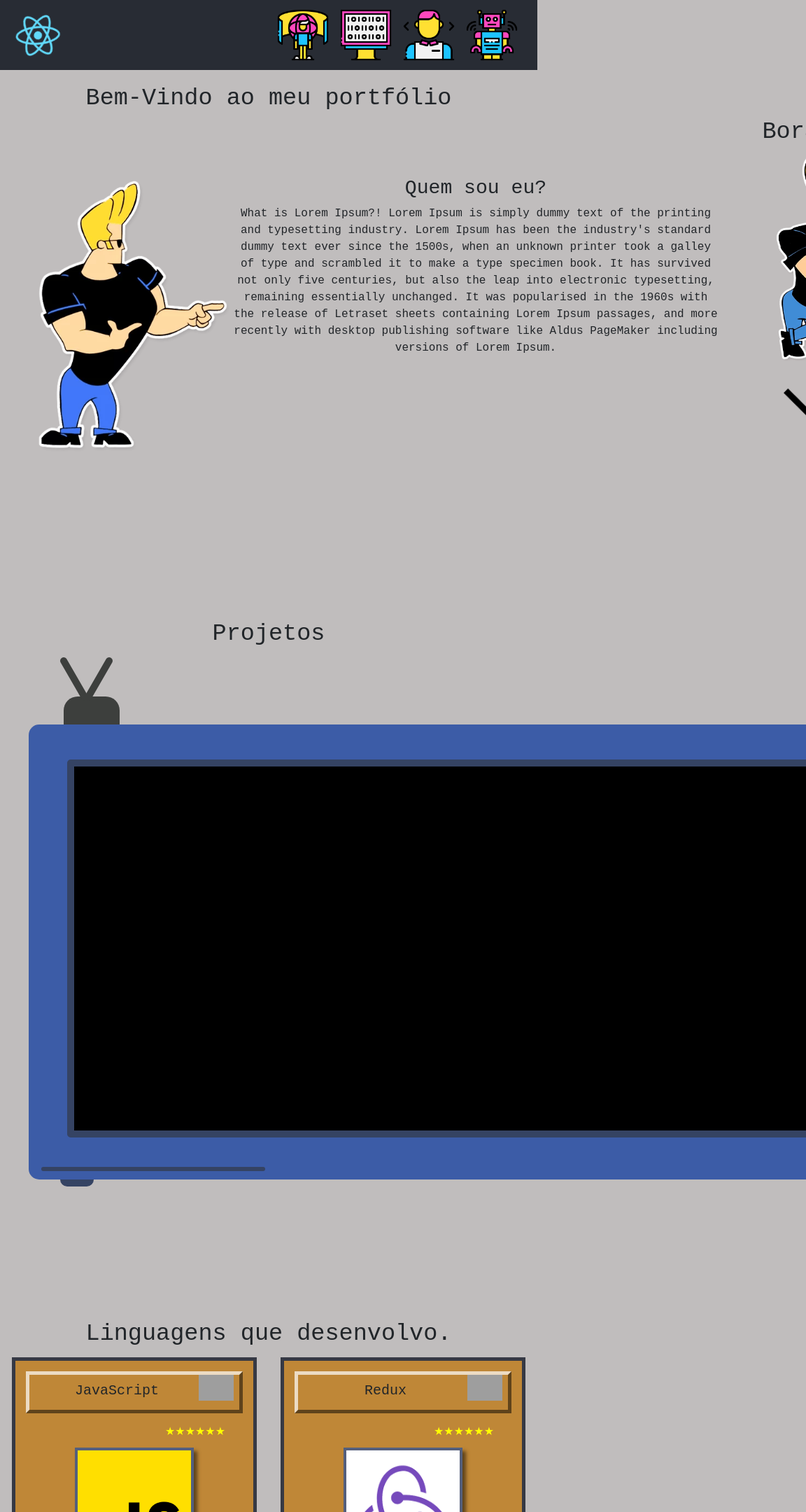
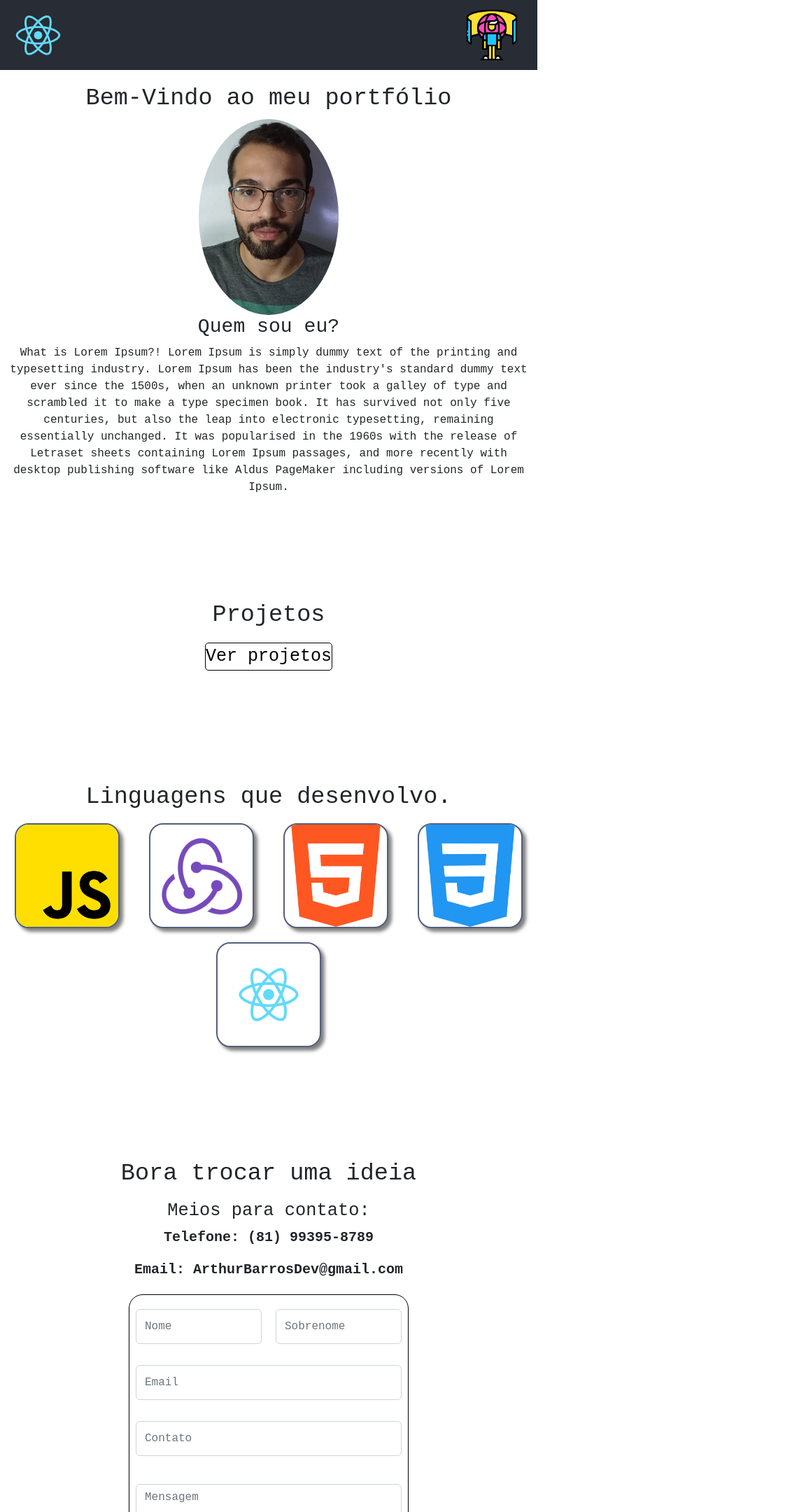
Before and after one commit to Artmoraes/Portfolio, a React (Create React App) app: page / in a window 768 px wide. Shown: the top 2160 px of the page at 70% size, 1152 px wide, since content can reach past the window. Built offline with nearby package versions, Linux system fonts and the light colour scheme; grey boxes are pictures that could not be loaded.

Commit message:
Deixando o portfólio modelo My Personality totalmente responsivo para telas de 320px até 1920px

```diff
--- a/src/App.css
+++ b/src/App.css
@@ -1,3 +1,26 @@
+@media screen and (min-width: 320px) and (max-width: 400px) {
+  .App-logo {
+    height: 20vmin;
+    pointer-events: none;
+  }
+
+  @media (prefers-reduced-motion: no-preference) {
+    .App-logo {
+      animation: App-logo-spin infinite 20s linear;
+    }
+  }
+
+  @keyframes App-logo-spin {
+    from {
+      transform: rotate(0deg);
+    }
+    to {
+      transform: rotate(360deg);
+    }
+  }
+}
+@media screen and (min-width: 501px){
+
 .App-logo {
   height: 10vmin;
   pointer-events: none;
@@ -17,3 +40,4 @@
     transform: rotate(360deg);
   }
 }
+}
--- a/src/CardWelcome.js
+++ b/src/CardWelcome.js
@@ -1,10 +1,12 @@
 import React from 'react';
+import perfil from '../src/FunnyPortfolio/Components/Contact/png/perfil.jpg';
 import './FunnyPortfolio/StyleWelcome.css';
 
 const CardWelcomeBlock = () => {
   return (
     <div className="My--Person--Block">
       <div>
+        <img src={perfil} alt='perfil' className='photo--perfil'/>
         <h2>Quem sou eu?</h2>
         <p>
           What is Lorem Ipsum?!
--- a/src/FunnyPortfolio/Components/Contact/ContactMe.js
+++ b/src/FunnyPortfolio/Components/Contact/ContactMe.js
@@ -11,7 +11,7 @@ function contats() {
       <label className='contacts'>
         <h3>Meios para contato:</h3>
         <p>Telefone: {`(81) 99395-8789`}</p>
-        <p>Email: {`Artmoraes1@gmail.com`}</p>
+        <p>Email: {`ArthurBarrosDev@gmail.com`}</p>
       </label>
       <img src={batman} alt="Avatar" className='contactMe--Batman'></img>
     </fieldset>
--- a/src/FunnyPortfolio/Components/Contact/style.css
+++ b/src/FunnyPortfolio/Components/Contact/style.css
@@ -1,3 +1,125 @@
+@media screen and (min-width: 300px) and (max-width: 1024px) {
+  body {
+    font-family: 'VT323', monospace;
+    text-align: center;
+  }
+
+  .body{
+    display: flex;
+    flex-wrap: wrap;
+    flex-direction: row;
+    justify-content:space-around;
+    align-items: center;
+  }
+
+  .form{
+    display: flex;
+    width:750px;
+    justify-content:center;
+    align-items: center;
+    align-content: center;
+    align-self: center;
+    height: 450px;
+  }
+
+  .forms{
+    display: flex;
+    flex-wrap: wrap;
+    flex-direction: row;
+    justify-content:space-evenly;
+    width:1900px;
+  }
+
+  .contacts{
+    display: flex;
+    flex-wrap: wrap;
+    flex-direction: row;
+    justify-content: center;
+    width: 400px;
+  }
+
+  textarea {
+    resize: none;
+  }
+
+  .contactMe--Form{
+    display: flex;
+    border: 1px solid black;
+    border-radius: 20px;
+    color: aliceblue;
+    flex-direction: column;
+    width: 400px;
+    justify-content: center;
+    justify-items: center;
+    align-items: center;
+    align-content: center;
+  }
+
+  .contactMe--Name {
+    width: 380px;
+    justify-content: space-between;
+    display: flex;
+    flex-direction: row;
+    justify-items: flex-start;
+    align-items: flex-start;
+  }
+
+  .contactMe--Label {
+    width: 380px;
+    display: flex;
+    justify-items: flex-start;
+    align-items: flex-start;
+  }
+
+  .buzz-contactMe--Image{
+    display: flex;
+    align-self: flex-end;
+    margin-bottom: 5px;
+  }
+
+  .contactMe--Input {
+    display: flex;
+    flex-direction: row;
+    width: 180px;
+    height: 50px;
+    margin-bottom: 10px;
+    margin-top: 10px;
+  }
+
+  .contactMe--Others--Input{
+    display: flex;
+    height: 50px;
+    margin: 0px 10px 10px 0px;
+  }
+  .contactMe--Text {
+    display: flex;
+    margin-top: 20px;
+    flex-direction: row;
+    width: 380px;
+    margin-bottom: 20px;
+  }
+  .contactMe--Button {
+    display: flex;
+    align-self: flex-end;
+    margin-right: 10px;
+    margin-bottom: 20px;
+  }
+
+  .contactMe--Perfil{
+    display: none;
+    width: 250px;
+    border-radius: 50%;
+  }
+
+  .contactMe--Batman{
+    display: none;
+  }
+
+
+}
+
+@media screen and (min-width: 1440px) {
+
 body {
   font-family: 'VT323', monospace;
   text-align: center;
@@ -110,5 +232,7 @@ textarea {
 }
 
 .contactMe--Batman{
+  width:40%;
   border-radius: 10%;
 }
+}
--- a/src/FunnyPortfolio/Components/Languages/cards.css
+++ b/src/FunnyPortfolio/Components/Languages/cards.css
@@ -1,41 +1,50 @@
-/* .container{
-  width: 328px;
-  height: 480px;
-  -webkit-perspective: 1500;
+@media screen and (min-width: 300px) and (max-width: 1024px) {
+  #name {
+    display: none;
+  }
+  #symbol {
+    display: none;
+  }
+  #symbol img {
+    display: none;
+  }
+  #level {
+    display: none;
+  }
+  #pic {
+    margin: 10px;
+  }
+  #pic img {
+    border: 2px solid #545F7C;
+    box-shadow: 5px 5px 5px rgba(0,0,0,.5);
+
+  }
+  #pic img {
+    background-color: rgb(255, 255, 255);
+    width: 150px;
+    height: 150px;
+    border-radius: 20px;
+  }
+
+  #description {
+    display: none;
+  }
+  #description h2 {
+    display: none;
+    }
+  #description p {
+    display: none;
+  }
+  #stats {
+    display: none;
+    }
+  #stats p {
+    display: none;
+  }
+
 }
 
-.container:hover .card{
-  -webkit-transform: rotateY(180deg);
-}
-
-.card, .front, .back{
-  width: 100%;
-  height: 100%;
-  border-radius: 5px;
-}
-
-.card{
-  position: relative;
-  -webkit-transition: transform 1.5s;
-  -webkit-transform-style: preserve-3d;
-  background-image: url('https://vignette.wikia.nocookie.net/yugioh/images/9/95/SlifertheSkyDragon-GBI-AE-Back.png/revision/latest/scale-to-width-down/328?cb=2010072608370');
-}
-
-.front, .back{
-  position: absolute;
-  top: 0;
-  left: 0;
-  -webkit-backface-visibility: hidden;
-}
-
-.front{
-  z-index: 2;
-  overflow: hidden;
-}
-
-.back{
-  -webkit-transform: rotateY(180deg);
-} */
+@media screen and (min-width: 1440px) {
 
 #card {
   border: 5px solid #363944;
@@ -112,3 +121,5 @@
   margin-top: -21px;
   text-align: left;
 }
+
+}
--- a/src/FunnyPortfolio/Components/Languages/style.css
+++ b/src/FunnyPortfolio/Components/Languages/style.css
@@ -1,3 +1,31 @@
+@media screen and (min-width: 400px) and (max-width: 1024px) {
+  .space {
+    display:flex;
+    flex-wrap: wrap;
+    align-content: space-between;
+    align-items: center;
+    justify-content: space-around;
+  }
+
+
+  label{
+    display: flex;
+    margin: 10px;
+    width: 200px;
+    font-size: 20px;
+    font-weight: 700;
+    flex-direction: column;
+    justify-items: flex-start;
+    align-items: center;
+  }
+
+}
+
+@media screen and (min-width: 1440px) {
+  body {
+    background-color: rgb(14, 22, 14);
+  }
+
 .space {
   display:flex;
   flex-wrap: wrap;
@@ -17,3 +45,4 @@ label{
   justify-items: flex-start;
   align-items: center;
 }
+}
--- a/src/FunnyPortfolio/Components/Welcome.js
+++ b/src/FunnyPortfolio/Components/Welcome.js
@@ -20,7 +20,7 @@ const navBarWelcome = () => {
       </section>
       <section className="icons--navBar">
         <a href="#formal" target="_parent" title="Ir para o portfólio formal">
-          <img src={avatar} alt="Avatar" className="item--icon" />
+          <img src={avatar} alt="Avatar" className="formalIMG" />
         </a>
         <a href="#projetos" target="_parent" title="Projetos realizados">
           <img src={pcBinario} alt="Avatar" className="item--icon" />
--- a/src/FunnyPortfolio/Components/projetos/Projetos.js
+++ b/src/FunnyPortfolio/Components/projetos/Projetos.js
@@ -23,7 +23,7 @@ function Projetos() {
   return <body>
     <div className='container'>
       <div className='tv'>
-        <label>
+        <label className='alingScreen'>
           <input type="checkbox" value={test} onClick={() => setTest(!test)}></input>
           <div className='screen'>
             {test ? renderProjects() : ''}
--- a/src/FunnyPortfolio/Components/projetos/tv.css
+++ b/src/FunnyPortfolio/Components/projetos/tv.css
@@ -1,8 +1,69 @@
+@media screen and (min-width: 320px) and (max-width: 1024px) {
+  .alingScreen{
+    display: flex;
+    flex-direction: row;
+    flex-wrap: wrap;
+    justify-content: center;
+    align-items: center;
+    align-content: center;
+    justify-items: center;
+    width: 100%;
+    margin-left: 0px;
+  }
+
+  input[type="checkbox"]{
+    display: flex;
+    -webkit-appearance: none;
+    justify-content: center;
+    height: 30px;
+    width: 100%;
+    position: relative;
+    top: 60px;
+    outline: none;
+    cursor: pointer;
+  }
+
+  input[type="checkbox"]:before{
+    content: 'Ver projetos';
+    font-size: 25px;
+    position: absolute;
+    border: 1px solid;
+    top: -50px;
+    border-radius: 5px;
+    background-size: 225px 140px;
+  }
+
+  input:checked[type="checkbox"]:before, .project:focus{
+    content: 'Recolher';
+    background-size: 100% 100%;
+  }
+
+  .screen{
+    display: flex;
+    flex-direction: row;
+    flex-wrap: wrap;
+    margin-top: 30px;
+    width: 90%;
+  }
+
+  .project {
+    display: flex;
+    flex-wrap: wrap;
+    flex-direction: row;
+    width: 90px;
+    height: 90px;
+    margin: 5px;
+    border-radius: 20px;
+    cursor: pointer;
+  }
+
+
+}
+
+@media screen and (min-width: 1025px){
 .container {
   height: 800px;
   width: 1400px;
-  /* background-color: #99e299;
-  border: 3px solid black; */
   margin: auto;
   top: 0;
   bottom: 0;
@@ -155,3 +216,4 @@ input:checked[type="checkbox"]:before, .project:focus{
   margin: 20px;
   border-radius: 20px;
 }
+}
--- a/src/FunnyPortfolio/StyleWelcome.css
+++ b/src/FunnyPortfolio/StyleWelcome.css
@@ -1,7 +1,77 @@
+@media screen and (min-width: 320px) and (max-width: 1024px) {
+  body {
+    font-family: 'VT323', monospace;
+    text-align: center;
+    /* background-color: #c0bdbd; */
+  }
+  .nav--bar {
+    background-color: #282C34;
+    width: 100%;
+    height: 100px;
+    top: 0;
+    display: flex;
+  }
+
+  .item--react-logo {
+    display: flex;
+    justify-content: center;
+  }
+
+  .section--logo {
+    display: flex;
+    width: 100px;
+    margin: 0;
+    padding: 0;
+    align-items: center;
+  }
+
+  .icons--navBar {
+    display: flex;
+    margin-left: auto;
+    margin-right: 20px;
+    align-items: center;
+    justify-self: flex-end;
+    justify-content: flex-end;
+  }
+  .formalIMG{
+    display: flex;
+    width: 80px;
+    height: 80px;
+    margin: 5px;
+  }
+
+  .item--icon {
+    display: none;
+  }
+
+  .slideRight{
+    display: none;
+  }
+
+  .JB--Apontando{
+    display: none;
+  }
+
+  .photo--perfil{
+    width: 200px;
+    border-radius: 50%;
+  }
+
+  .My--Person--Block{
+    margin: 10px;
+  }
+}
+
+@media screen and (min-width: 1025px){
+
 body {
   font-family: 'VT323', monospace;
   text-align: center;
   background-color: #c0bdbd;
+}
+
+.photo--perfil{
+  display: none;
 }
 
 .nav--bar {
@@ -35,6 +105,13 @@ body {
 }
 
 .item--icon {
+  display: flex;
+  width: 80px;
+  height: 80px;
+  margin: 5px;
+}
+
+.formalIMG{
   display: flex;
   width: 80px;
   height: 80px;
@@ -115,3 +192,4 @@ body {
   width: 900px;
   height: 400px;
 }
+}
```
Also changed, not shown: src/FunnyPortfolio/Components/projetos/style.css (added, +7 -0 lines).
